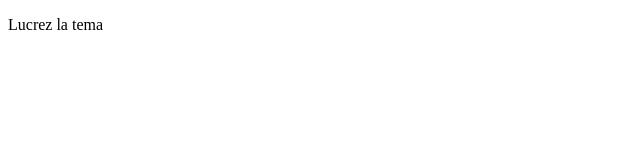
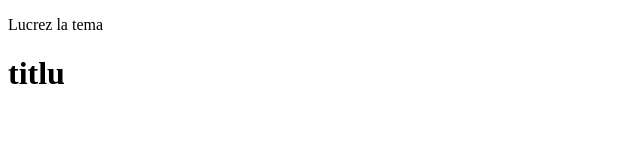
Before and after one commit to andrei9824/homework_js, a plain HTML site: page jsTema1/index.html in a window 1280 px wide. Shown: the whole page, without its empty margins (0-640 px from the left). Drawn offline with Linux system fonts and the light colour scheme.

Commit message:
am adaugat ceva

```diff
--- a/jsTema1/index.html
+++ b/jsTema1/index.html
@@ -8,6 +8,9 @@
 </head>
 <body>
     <p>Lucrez la tema</p>
+    <h1>titlu
+
+    </h1>
 
 </body>
 </html>
```
